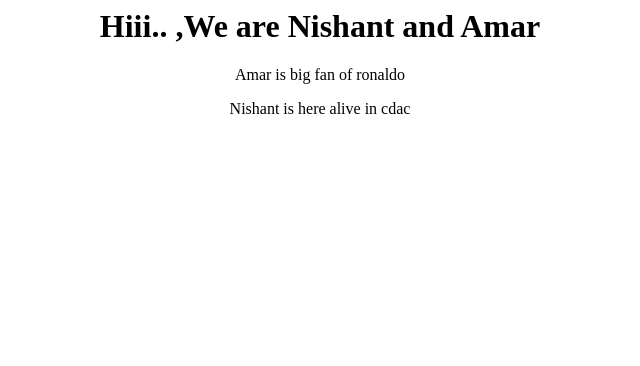
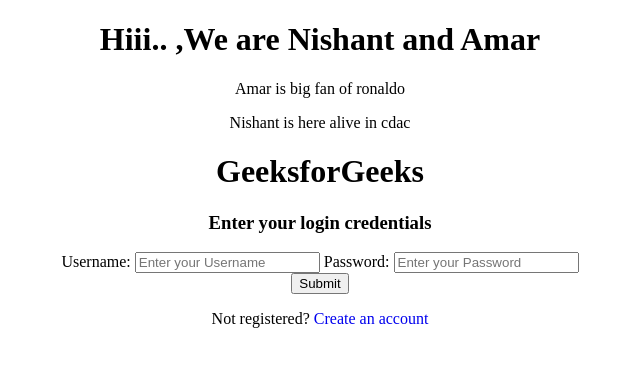
Before and after one commit to nishant1328/hpcap-git-python-app, a plain HTML site: page index.html in a window 1280 px wide. Shown: the whole page, without its empty margins (320-960 px from the left). Drawn offline with Linux system fonts and the light colour scheme.

Commit message:
I have made changes (added new html form)

```diff
--- a/index.html
+++ b/index.html
@@ -1,9 +1,48 @@
+
+<!DOCTYPE html>
 <html>
+	<center>
+<head>
+    <title>HTML Login Form</title>
+    <link rel="stylesheet" href="style.css">
+</head>
+
 <body>
-	<center>
 <h1>Hiii.. ,We are Nishant and Amar</h1>
 <p>Amar is big fan of ronaldo </p>
 <p>Nishant is here alive in cdac</p>
+
+    <div class="main">
+        <h1>GeeksforGeeks</h1>
+        <h3>Enter your login credentials</h3>
+
+        <form action="">
+            <label for="first">
+                Username:
+            </label>
+            <input type="text" id="first" name="first"
+                placeholder="Enter your Username" required>
+
+            <label for="password">
+                Password:
+            </label>
+            <input type="password" id="password" name="password"
+                placeholder="Enter your Password" required>
+
+            <div class="wrap">
+                <button type="submit">
+                    Submit
+                </button>
+            </div>
+        </form>
+
+        <p>Not registered?
+            <a href="#" style="text-decoration: none;">
+                Create an account
+            </a>
+        </p>
+    </div>
+</body>
 </center>
-</body>
+
 </html>
```
